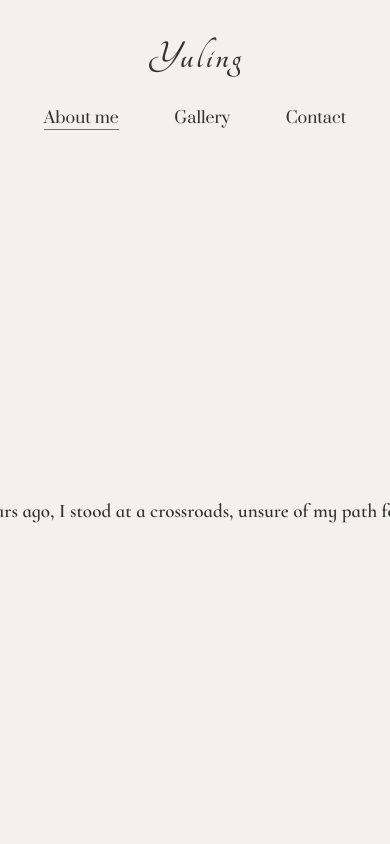
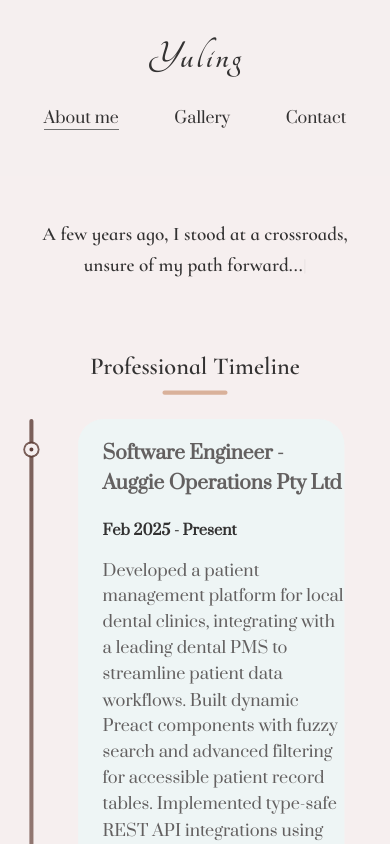
Before and after one commit to Summerflowerling/Summerflowerling.github.io, a React (Vite) app: page /about in a window 390 px wide. Shown: the top 844 px of the page. Built offline with nearby package versions, Linux system fonts and the light colour scheme.

Commit message:
Update: Adjust phone screen margin for the story section

```diff
--- a/src/components/StorySection.module.css
+++ b/src/components/StorySection.module.css
@@ -1,7 +1,7 @@
 @import '../styles/variables.css';
 
 .storySection {
-  min-height: 100vh;
+  min-height: 80vh;
   display: flex;
   justify-content: center;
   align-items: center;
@@ -17,7 +17,9 @@
 
 .storyContainer {
   max-width: 50rem;
+  width: 100%;
   text-align: center;
+  padding: 0 1rem;
 }
 
 .storyContainer > .restOfStory {
@@ -30,8 +32,9 @@
   color: var(--text-color);
   font-family: 'Cormorant Infant', serif;
   margin: 1rem 0;
-  word-break: keep-all;
+  word-break: normal;
   overflow-wrap: break-word;
+  max-width: 100%;
 }
 .firstSentence {
   font-size: 1.4rem;
@@ -40,8 +43,8 @@
   display: block;
   text-align: center;
   min-height: 3rem;
-  word-break: keep-all;
-  overflow-wrap: normal;
+  word-break: normal;
+  overflow-wrap: break-word;
   white-space: normal;
 }
 
@@ -62,18 +65,21 @@
     var(--highlight-color) 100%
   );
   background-repeat: no-repeat;
-  background-size: 100% 0.3em;
-  background-position: 0 88%;
-  font-weight: 600;
+  background-size: 100% 0.15em;
+  background-position: 0 95%;
+  font-weight: 500;
   color: var(--text-color);
-  padding: 0.2em 0.4em;
-  border-radius: 4px;
-  transition: color 0.3s ease, transform 0.3s ease;
+  padding: 0.1em 0.2em;
+  border-radius: 2px;
+  position: relative;
+  transition: all 0.3s ease;
 }
 
 .highlight:hover {
   color: var(--accent-color);
-  transform: translateY(-1px);
+  background-size: 100% 0.2em;
+  background-position: 0 92%;
+  transform: translateY(-0.5px);
 }
 
 .typewriterChar {
@@ -103,31 +109,150 @@
 }
 
 /* Responsive Design */
+/* Large tablets and small desktops */
+@media (max-width: 1024px) {
+  .storySection {
+    padding: 2rem 1.5rem;
+    min-height: 70vh;
+    margin-top: 5rem;
+  }
+
+  .storyContainer {
+    max-width: 45rem;
+  }
+
+  .storyParagraph {
+    font-size: 1.15rem;
+    line-height: 1.7;
+  }
+
+  .firstSentence {
+    font-size: 1.35rem;
+  }
+}
+
+/* Tablets */
 @media (max-width: 768px) {
   .storySection {
     padding: 1.5rem 1rem;
+    min-height: auto;
+    align-items: flex-start;
+    padding-top: 3rem;
+    margin-top: 5rem;
+  }
+
+  .storyContainer {
+    max-width: 100%;
+    text-align: center;
   }
 
   .storyParagraph {
     font-size: 1.1rem;
+    line-height: 1.6;
+    margin: 0.8rem 0;
   }
 
   .firstSentence {
     font-size: 1.3rem;
+    min-height: 2.5rem;
+    margin-bottom: 1.5rem;
+  }
+
+  .restOfStory {
+    margin-top: 1.2rem;
+    text-align: left;
+  }
+
+  .restOfStory .storyParagraph {
+    text-align: left;
+    line-height: 1.7;
+  }
+
+  .highlight {
+    padding: 0.08em 0.15em;
+    font-size: 0.95em;
+    background-size: 100% 0.12em;
+  }
+
+  .cursor {
+    font-size: 1.1rem;
   }
 }
 
+/* Mobile phones */
 @media (max-width: 480px) {
   .storySection {
-    padding: 1rem;
+    padding: 1rem 0.75rem;
+    padding-top: 2rem;
+  }
+
+  .storyContainer {
+    max-width: 100%;
   }
 
   .storyParagraph {
     font-size: 1rem;
+    line-height: 1.6;
+    margin: 0.7rem 0;
+    text-align: left;
   }
 
   .firstSentence {
     font-size: 1.2rem;
+    min-height: 2rem;
+    margin-bottom: 1rem;
+    text-align: center;
+    padding: 0 0.5rem;
+  }
+
+  .restOfStory {
+    margin-top: 1rem;
+    text-align: left;
+  }
+
+  .restOfStory .storyParagraph {
+    text-align: left;
+    line-height: 1.6;
+    word-break: break-word;
+    overflow-wrap: break-word;
+  }
+
+  .highlight {
+    padding: 0.05em 0.1em;
+    font-size: 0.9em;
+    background-size: 100% 0.1em;
+  }
+
+  .cursor {
+    font-size: 1rem;
+    margin-left: 0.05rem;
+  }
+
+  .typewriterChar {
+    word-break: break-word;
+  }
+}
+
+/* Very small screens */
+@media (max-width: 360px) {
+  .storySection {
+    padding: 0.75rem 0.5rem;
+    padding-top: 1.5rem;
+  }
+
+  .storyParagraph {
+    font-size: 0.95rem;
+    line-height: 1.5;
+  }
+
+  .firstSentence {
+    font-size: 1.1rem;
+    padding: 0 0.25rem;
+  }
+
+  .highlight {
+    font-size: 0.85em;
+    background-size: 100% 0.08em;
   }
 }
 
--- a/src/components/TypeWriterText.tsx
+++ b/src/components/TypeWriterText.tsx
@@ -46,7 +46,7 @@ const TypewriterText = ({
     };
 
     animateTyping();
-  }, [start, controls, speed, hasAnimated]);
+  }, [start, controls, speed, hasAnimated, onComplete]);
 
   return (
     <span>
@@ -58,7 +58,7 @@ const TypewriterText = ({
           animate={controls}
           className={styles.typewriterChar}
         >
-          {char === ' ' ? '\u00A0' : char}
+          {char}
         </motion.span>
       ))}
       {isTypingComplete && showCursor && (
--- a/src/pages/About.module.css
+++ b/src/pages/About.module.css
@@ -12,7 +12,6 @@
 .timelineSection {
   padding: 4rem 2rem;
   margin-bottom: 4rem;
-  perspective: 1000px;
 }
 
 .sectionTitle {
@@ -62,7 +61,6 @@
   position: relative;
   padding-left: 4rem;
   margin-bottom: 3rem;
-  transform-style: preserve-3d;
 }
 
 .timelineMarker {
@@ -78,22 +76,18 @@
   z-index: 2;
 }
 
-/* Section 3: Book Section (unchanged styling) */
+/* Section 3: Book Section (optimized for performance) */
 .bookSection {
-  transition: background-color 0.5s ease, transform 0.5s ease, opacity 0.5s ease;
-  will-change: transform, opacity;
+  transition: transform 0.3s ease;
+  will-change: transform;
   padding: 4rem 2rem;
   border-radius: 2rem;
   margin: 4rem 0;
-  perspective: 1000px;
-  background-color: var(--widget-background-color2);
   box-shadow: 0 0 2rem rgba(var(--widget-background-color1-rgb), 0.4);
-  backdrop-filter: blur(1rem) saturate(1.1);
 }
 
 .carouselWrapper {
-  transition: all 0.5s ease;
-  transform-style: preserve-3d;
+  transition: transform 0.3s ease;
 }
 
 /* Work Experience Item Styles */
@@ -101,12 +95,13 @@
   border-radius: 1rem;
   padding: 2rem;
   background: var(--widget-background-color1);
-  transition: transform 0.3s ease, box-shadow 0.3s ease;
-  will-change: transform, box-shadow;
+  transition: transform 0.2s ease, box-shadow 0.2s ease;
+  will-change: transform;
   border: 1px solid var(--color-desert-coral);
 }
 
 .workExperienceItem:hover {
+  transform: translateY(-2px);
   box-shadow: 0 0.5rem 1rem rgba(0, 0, 0, 0.1);
 }
 
--- a/src/pages/About.tsx
+++ b/src/pages/About.tsx
@@ -183,16 +183,6 @@ const About = () => {
           viewport={{ once: true, amount: 0.3 }}
           aria-label='My hobbies and interests'
         >
-          <motion.h2
-            className={styles.sectionTitle}
-            initial={{ opacity: 0, y: 30 }}
-            whileInView={{ opacity: 1, y: 0 }}
-            viewport={{ once: true }}
-            transition={{ duration: 0.6 }}
-          >
-            Beyond Code: My Hobbies
-          </motion.h2>
-
           <div className={styles.carouselWrapper}>
             <BookCarousel />
           </div>
```
